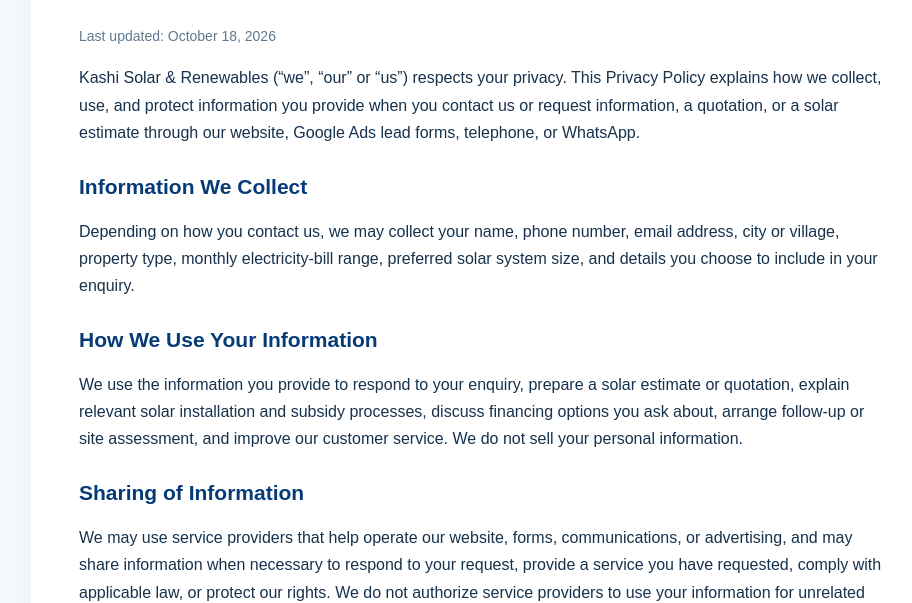
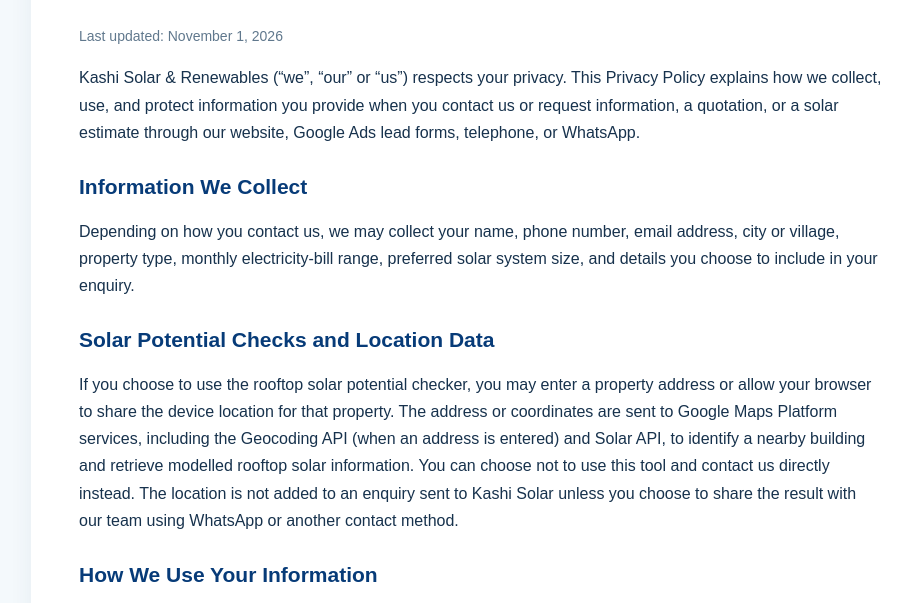
Before and after one commit to kashisolar/kashi-solar-website, a plain HTML site: page privacy-policy.html in a window 1280 px wide. Shown: the part 175-778 px from the top of the page, without its empty margins (159-1071 px from the left). Drawn offline with Linux system fonts and the light colour scheme.

Commit message:
Explain Google Solar location processing in privacy policy

```diff
--- a/privacy-policy.html
+++ b/privacy-policy.html
@@ -20,10 +20,12 @@
 <header><div class="wrap"><a class="brand" href="/">KASHI SOLAR <span>&amp; RENEWABLES</span></a></div></header>
 <main class="wrap">
 <h1>Privacy Policy</h1>
-<p class="updated">Last updated: October 18, 2026</p>
+<p class="updated">Last updated: November 1, 2026</p>
 <p>Kashi Solar &amp; Renewables (“we”, “our” or “us”) respects your privacy. This Privacy Policy explains how we collect, use, and protect information you provide when you contact us or request information, a quotation, or a solar estimate through our website, Google Ads lead forms, telephone, or WhatsApp.</p>
 <h2>Information We Collect</h2>
 <p>Depending on how you contact us, we may collect your name, phone number, email address, city or village, property type, monthly electricity-bill range, preferred solar system size, and details you choose to include in your enquiry.</p>
+<h2>Solar Potential Checks and Location Data</h2>
+<p>If you choose to use the rooftop solar potential checker, you may enter a property address or allow your browser to share the device location for that property. The address or coordinates are sent to Google Maps Platform services, including the Geocoding API (when an address is entered) and Solar API, to identify a nearby building and retrieve modelled rooftop solar information. You can choose not to use this tool and contact us directly instead. The location is not added to an enquiry sent to Kashi Solar unless you choose to share the result with our team using WhatsApp or another contact method.</p>
 <h2>How We Use Your Information</h2>
 <p>We use the information you provide to respond to your enquiry, prepare a solar estimate or quotation, explain relevant solar installation and subsidy processes, discuss financing options you ask about, arrange follow-up or site assessment, and improve our customer service. We do not sell your personal information.</p>
 <h2>Sharing of Information</h2>
```
